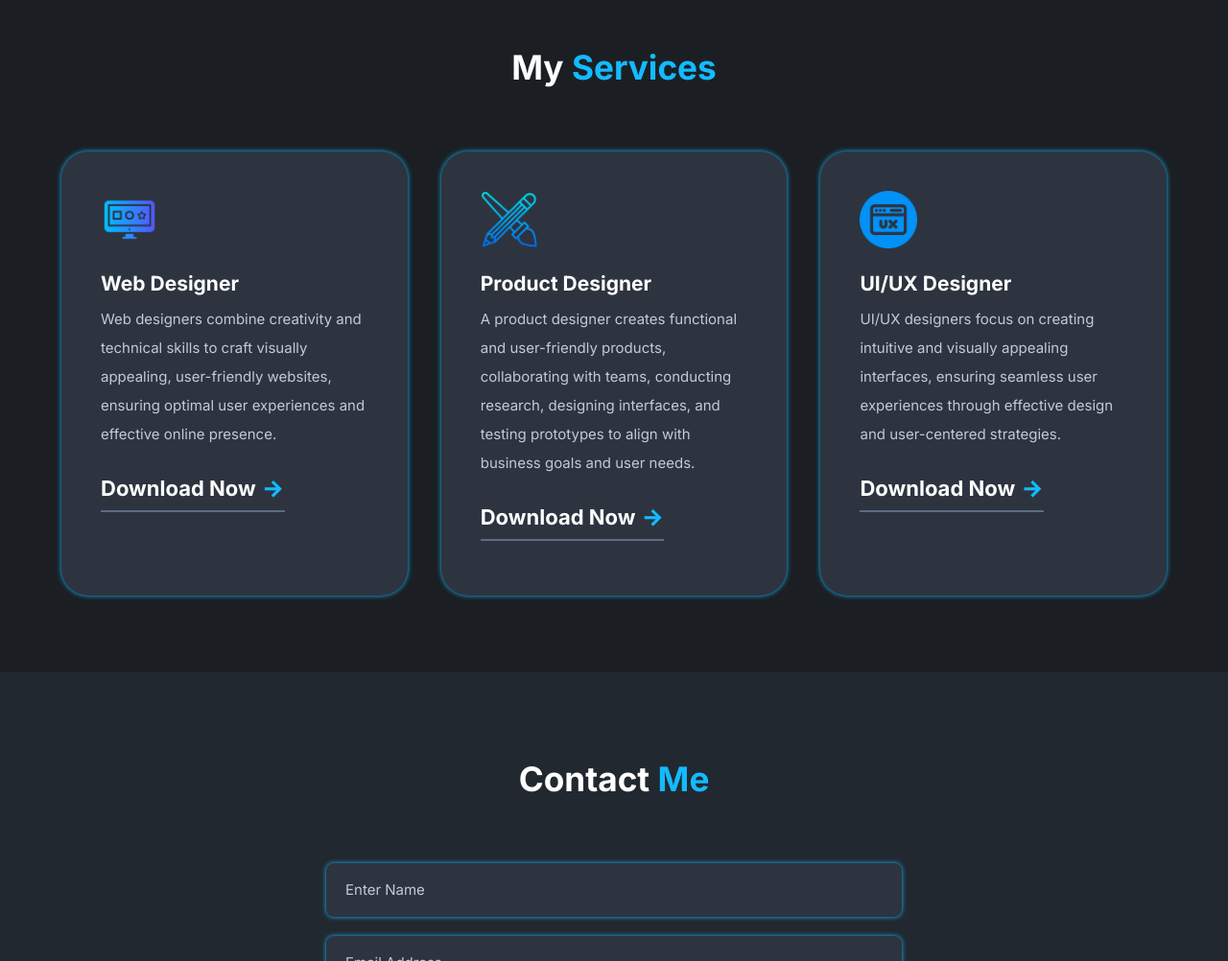
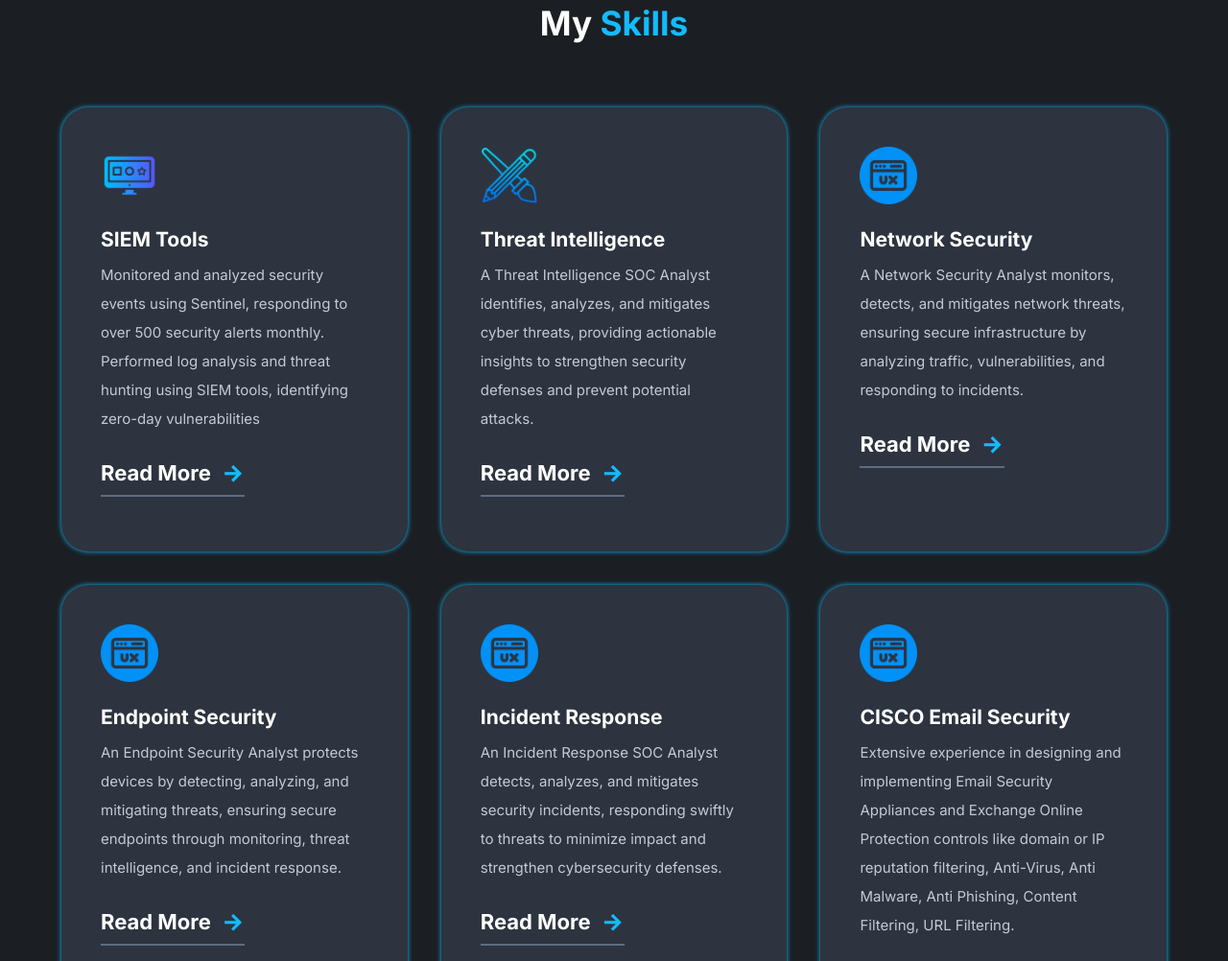
Before and after one commit to Udhayakumar2212/portfolio, a plain HTML site: page index.html in a window 1280 px wide. Shown: the part 1798-2800 px from the top of the page at 96% size. Drawn offline with nearby package versions, Linux system fonts and the light colour scheme; some packages are replaced by stand-ins of ours; a script that the page names is missing.

Commit message:
Update index.html
Update Resume As SOC analyst

```diff
--- a/index.html
+++ b/index.html
@@ -1,15 +1,15 @@
 <!DOCTYPE html>
 <html>
+
 <head>
   <meta charset="UTF-8">
   <meta name="viewport" content="width=device-width, initial-scale=1.0">
   <title>My Portfolio</title>
   <link rel="stylesheet" type="text/css" href="styles.css" />
   <!--BoxIcon link-->
-    <link rel="stylesheet"
-     href="https://cdn.jsdelivr.net/npm/boxicons@latest/css/boxicons.min.css">
+  <link rel="stylesheet" href="https://cdn.jsdelivr.net/npm/boxicons@latest/css/boxicons.min.css">
   <!--RemixIcon link-->
-    <link href="https://cdn.jsdelivr.net/npm/remixicon@4.1.0/fonts/remixicon.css" rel="stylesheet"/>
+  <link href="https://cdn.jsdelivr.net/npm/remixicon@4.1.0/fonts/remixicon.css" rel="stylesheet" />
   <!--Font Link-->
   <link rel="preconnect" href="https://fonts.googleapis.com">
   <link rel="preconnect" href="https://fonts.gstatic.com" crossorigin>
@@ -21,17 +21,19 @@
   <!--Boots Link-->
   <!-- <link href="https://cdn.jsdelivr.net/npm/bootstrap@5.0.2/dist/css/bootstrap.min.css" rel="stylesheet" integrity="sha384-EVSTQN3/azprG1Anm3QDgpJLIm9Nao0Yz1ztcQTwFspd3yD65VohhpuuCOmLASjC" crossorigin="anonymous"> -->
 </head>
+
 <body>
   <!--Header-->
   <header>
-      <a href="#" class="logo">Web <span>Devloper</span></a>
+    <a href="#" class="logo">SOC <span>Analyst</span></a>
 
     <div class="bx bx-menu" id="menu-icon"></div>
 
     <ul class="navlist">
       <li><a href="#home">Home</a></li>
       <li><a href="#about">About</a></li>
-        <li><a href="#services">Services</a></li>
+      <li><a href="#services">Skills</a></li>
+      <li><a href="#contact">Certificate</a></li>
       <li><a href="#contact">Contact</a></li>
     </ul>
 
@@ -44,17 +46,18 @@
     <div class="main-content" data-aos="fade-in">
       <h4>Hi, There!</h4>
       <h1>I'm <span></span></h1>
-
-          <p>As a web developer, I've become proficient in HTML, CSS, JavaScript, and frameworks like Bootstarp, React. I specialize in creating responsive, visually appealing websites, collaborating with designers and clients. Skilled in problem-solving and optimization, I continuously enhance my skills to contribute effectively to web development projects.</p>
+      <p>Dedicated and detail-oriented SOC Analyst with 3 years of experience in cyber threat detection, analysis, and incident response. Skilled in SIEM solutions (Sentinel), threat intelligence, and network security monitoring. Proven ability to triage, investigate, and mitigate cybersecurity incidents. Adept at working in 24/7 SOC environments, collaborating with cross-functional teams, and implementing security best practices. Seeking to leverage my expertise to strengthen an organization’s cyber defence strategy.</p>
       <div class="social">
-            <a href="https://www.linkedin.com/in/udhayakumar-m-97a028268" target="_blank"><i class="ri-linkedin-line"></i></box-icon></a>
+        <a href="https://www.linkedin.com/in/udhayakumar-m-97a028268" target="_blank"><i
+            class="ri-linkedin-line"></i></box-icon></a>
         <a href="https://github.com/Udhayakumar2212" target="_blank"><i class="ri-github-fill"></i></a>
         <a href="https://www.instagram.com/udhaya__akash/" target="_blank"><i class="ri-instagram-line"></i></a>
-            <a href="https://www.facebook.com/udhayakumar.udhayakumar.3344/about_contact_and_basic_info" target="_blank"><i class="ri-facebook-fill"></i></box-icon></a>
+        <a href="https://www.facebook.com/udhayakumar.udhayakumar.3344/about_contact_and_basic_info" target="_blank"><i
+            class="ri-facebook-fill"></i></box-icon></a>
       </div>
       <div class="main-btn">
-          <a href="#" class="btn">Hire me</a>
-          <a href="UdhayakumarM_Resume_2024.pdf" download="Udhaya_Resume" target="_blank" class="btn btn2">Download CV</a>
+        <!-- <a href="#" class="btn">Hire me</a> -->
+        <a href="1838941_Resume.pdf" download="UdhayakumarM_Resume" target="_blank" class="btn btn2">Download CV</a>
       </div>
     </div>
   </section>
@@ -64,15 +67,15 @@
       <img src="My_Pic1.png" alt="My_Pic1">
     </div>
     <div class="about-text" data-aos="zoom-in">
-              <h2>I am Web <span>Developer</span><br> & Product Designer</h2>
+      <h2>I am SOC <span>Analyst</span></h2>
       <div class="exp-area">
         <p class="exp">
           Experience:
-                    <span> 1 year</span>
+          <span> 3 year</span>
         </p>
         <p class="exp">
           Specialty:
-                    <span> Web Developer & Designer</span>
+          <span> SOC Analyst & Cyber Security Engg</span>
         </p>
         <p class="exp">
           Address:
@@ -93,31 +96,49 @@
   <!--Services-->
   <section class="services" id="services">
     <div class="center-text" data-aos="fade-down">
-          <h2>My <span>Services</span></h2>
+      <h2>My <span>Skills</span></h2>
     </div>
     <div class="services-content" data-aos="zoom-in-up">
       <div class="box">
         <img src="Img/Pic-1.png" alt="Pic-1">
-            <h3>Web Designer</h3>
-            <p>Web designers combine creativity and technical skills to craft visually appealing, user-friendly websites, ensuring optimal user experiences and effective online presence.</p>
-            <a href="#">
-              Download Now<i class="ri-arrow-right-line"></i>
+        <h3>SIEM Tools</h3>
+        <p>Monitored and analyzed security events using Sentinel, responding to over 500 security alerts monthly. Performed log analysis and threat hunting using SIEM tools, identifying zero-day vulnerabilities</p>
+        <a href="#">Read More <i class="ri-arrow-right-line"></i>
         </a>
       </div>
       <div class="box">
         <img src="Img/Pic-2.png" alt="Pic-2">
-            <h3>Product Designer</h3>
-            <p>A product designer creates functional and user-friendly products, collaborating with teams, conducting research, designing interfaces, and testing prototypes to align with business goals and user needs.</p>
-            <a href="#">
-              Download Now<i class="ri-arrow-right-line"></i>
+        <h3>Threat Intelligence</h3>
+        <p>A Threat Intelligence SOC Analyst identifies, analyzes, and mitigates cyber threats, providing actionable insights to strengthen security defenses and prevent potential attacks.</p>
+        <a href="#">Read More <i class="ri-arrow-right-line"></i>
         </a>
       </div>
       <div class="box">
         <img src="Img/Pic-3.png" alt="Pic-3">
-            <h3>UI/UX Designer</h3>
-            <p>UI/UX designers focus on creating intuitive and visually appealing interfaces, ensuring seamless user experiences through effective design and user-centered strategies.</p>
-            <a href="#">
-              Download Now<i class="ri-arrow-right-line"></i>
+        <h3>Network Security</h3>
+        <p>A Network Security Analyst monitors, detects, and mitigates network threats, ensuring secure infrastructure by analyzing traffic, vulnerabilities, and responding to incidents.</p>
+        <a href="#">Read More <i class="ri-arrow-right-line"></i>
+        </a>
+      </div>
+      <div class="box">
+        <img src="Img/Pic-3.png" alt="Pic-3">
+        <h3>Endpoint Security</h3>
+        <p>An Endpoint Security Analyst protects devices by detecting, analyzing, and mitigating threats, ensuring secure endpoints through monitoring, threat intelligence, and incident response.</p>
+        <a href="#">Read More <i class="ri-arrow-right-line"></i>
+        </a>
+      </div>
+      <div class="box">
+        <img src="Img/Pic-3.png" alt="Pic-3">
+        <h3>Incident Response</h3>
+        <p>An Incident Response SOC Analyst detects, analyzes, and mitigates security incidents, responding swiftly to threats to minimize impact and strengthen cybersecurity defenses.</p>
+        <a href="#">Read More <i class="ri-arrow-right-line"></i>
+        </a>
+      </div>
+      <div class="box">
+        <img src="Img/Pic-3.png" alt="Pic-3">
+        <h3>CISCO Email Security</h3>
+        <p>Extensive experience in designing and implementing Email Security Appliances and Exchange Online Protection controls like domain or IP reputation filtering, Anti-Virus, Anti Malware, Anti Phishing, Content Filtering, URL Filtering.</p>
+        <a href="#">Read More <i class="ri-arrow-right-line"></i>
         </a>
       </div>
     </div>
@@ -164,4 +185,5 @@
   <script src="script.js"></script>
 
 </body>
+
 </html>
```
Lines whose indentation alone changed are shown as unchanged.
